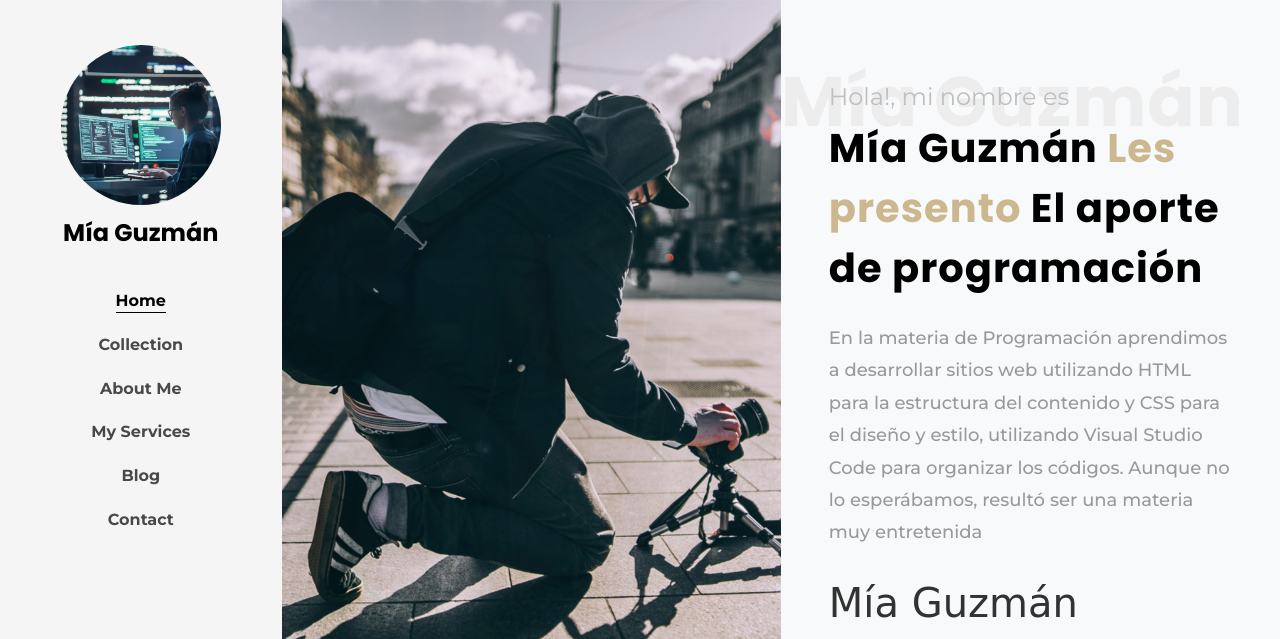
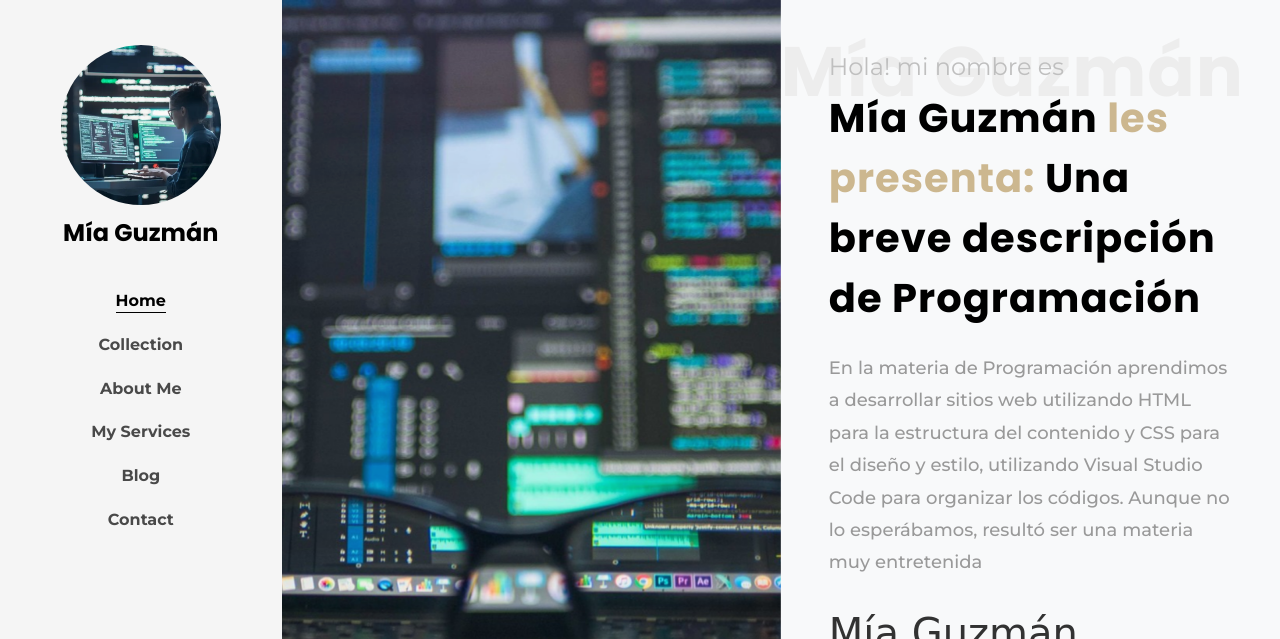
Before and after one commit to miapatrip/APORTE, a plain HTML site: page index.html in a window 1280 px wide. Shown: the top 639 px of the page. Drawn offline with Linux system fonts and the light colour scheme; some packages are replaced by stand-ins of ours; no server answers; files whose address does not match are found by name; a web font is replaced by a local one.

Commit message:
Se modifica imagen en el main

```diff
--- a/index.html
+++ b/index.html
@@ -64,18 +64,18 @@
 					<div class="d-flex align-items-center js-fullheight">
 						<div class="author-image text img d-flex">
 							<section class="home-slider js-fullheight owl-carousel">
-					      <div class="slider-item js-fullheight" style="background-image: url(images/author.jpg);">
+					      <div class="slider-item js-fullheight" style="background-image: url(programacion2.jpg);">
 					      </div>
 
-					      <div class="slider-item js-fullheight" style="background-image:url(images/author-2.jpg);">
+					      <div class="slider-item js-fullheight" style="background-image:url(programacion3.jpeg);">
 					      </div>
 					    </section>
 						</div>
 						<div class="author-info text p-3 p-md-5">
 							<div class="desc">
-								<span class="subheading">Hola!, mi nombre es</span>
+								<span class="subheading">Hola! mi nombre es</span>
 								<h1 class="big-letter">Mía Guzmán</h1>
-								<h1 class="mb-4"><span>Mía Guzmán</span> Les presento <span>El aporte de programación</span></h1>
+								<h1 class="mb-4"><span>Mía Guzmán</span> les presenta: <span>Una breve descripción de Programación</span></h1>
 								<p class="mb-4">En la materia de Programación aprendimos a desarrollar sitios web utilizando HTML para la estructura del contenido y CSS para el diseño y estilo, utilizando Visual Studio Code para organizar los códigos. Aunque no lo esperábamos, resultó ser una materia muy entretenida</p>
 								<h3 class="signature h1">Mía Guzmán</h3>
 								<ul class="ftco-social mt-3">
```
Also changed, not shown: programacion2.jpg (added), programacion3.jpeg (added).
